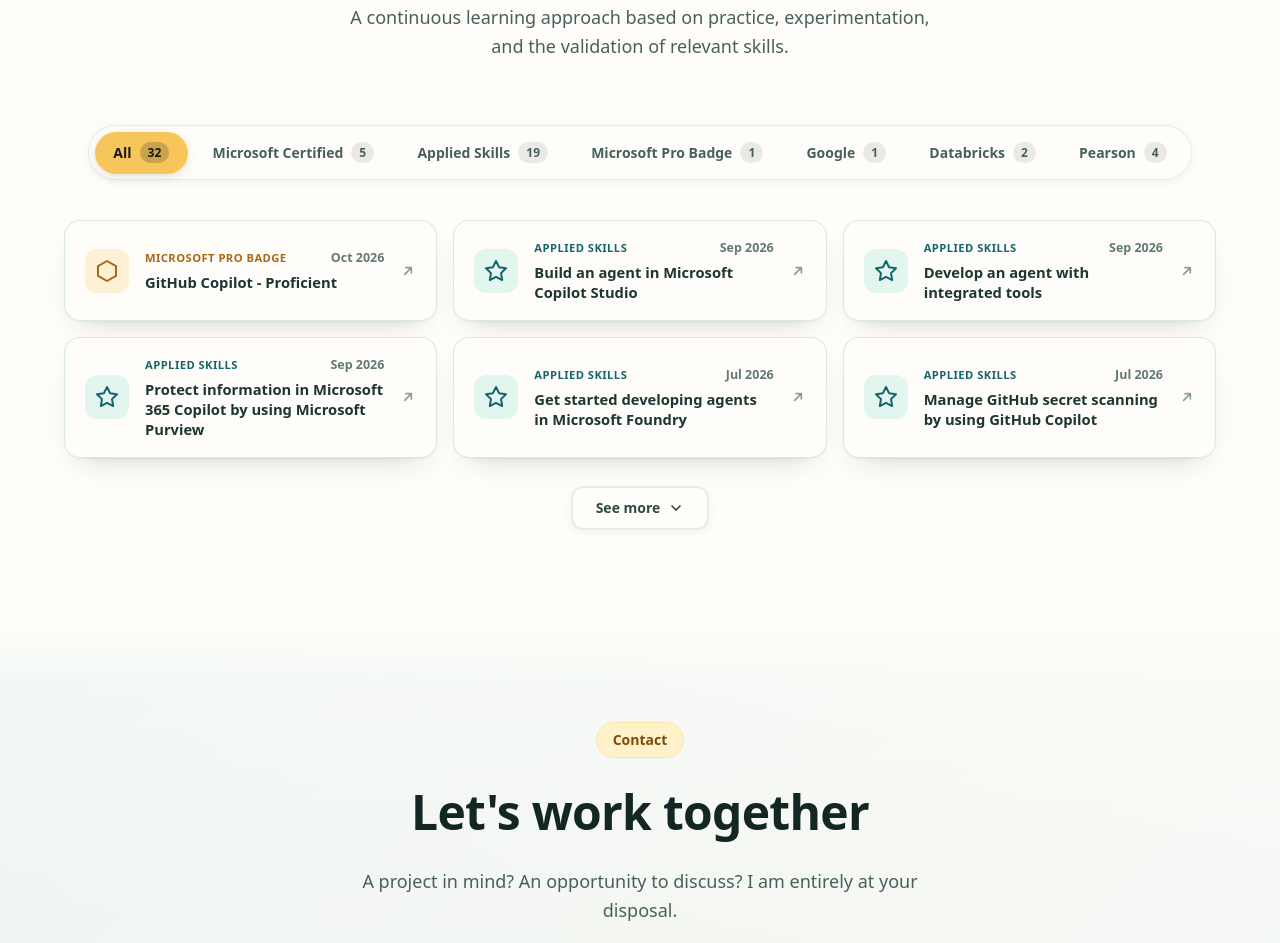
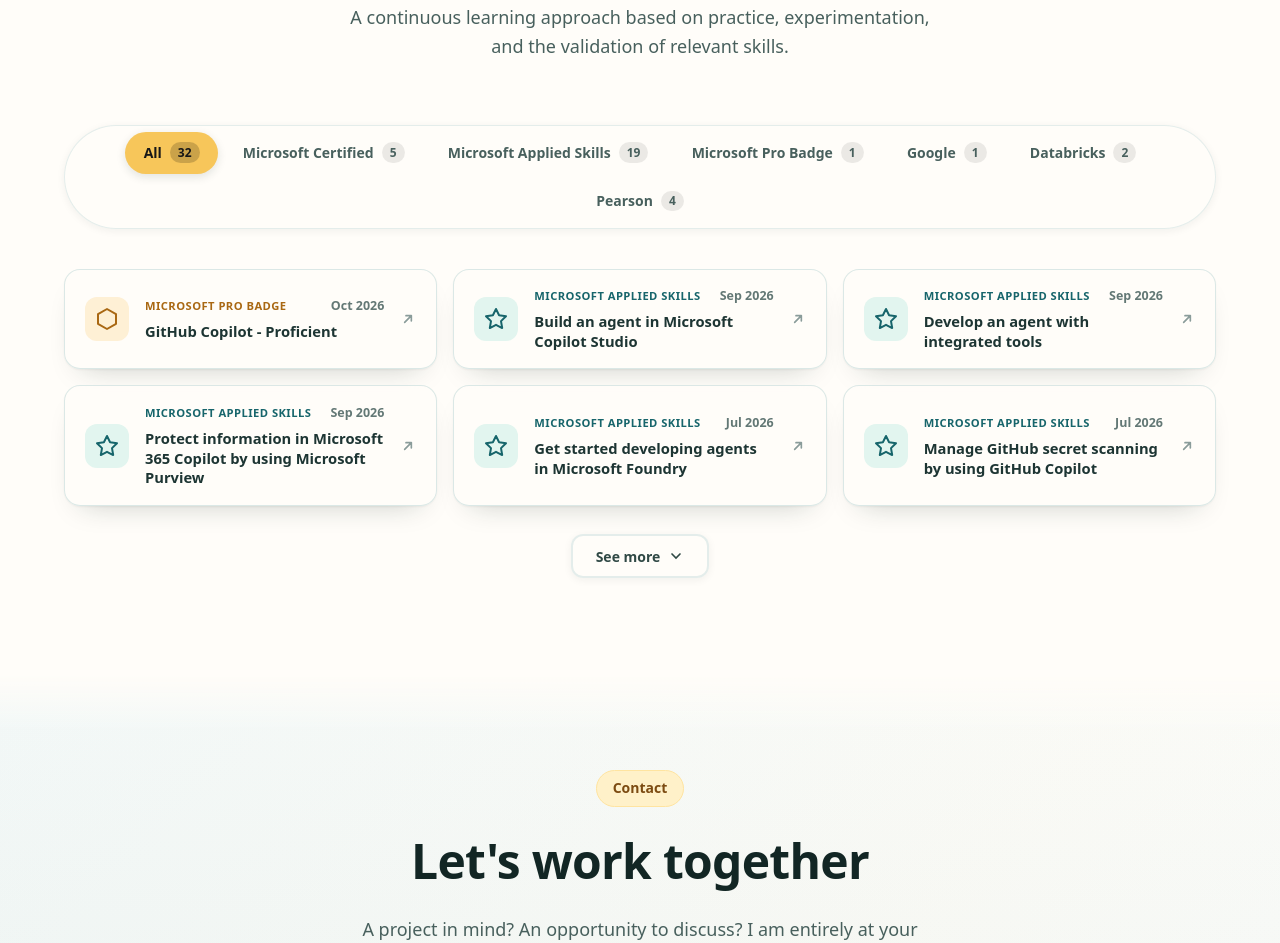
Before and after one commit to maxin-dac/maxin-dac.github.io, a plain HTML site: page index.html in a window 1280 px wide. Shown: the part 4776-5719 px from the top of the page. Drawn offline with Linux system fonts and the light colour scheme.

Commit message:
fix: update some references to include for clarity

```diff
--- a/index.html
+++ b/index.html
@@ -100,11 +100,7 @@ html[data-theme="dark"] {
     --gray-400: #78908C; --gray-500: #9BB0AB; --gray-600: #B7C8C3; --gray-700: #D0DEDA;
     --gray-800: #E0EBE7; --gray-900: #F3F8F5;
 }
-html[data-theme="dark"] body { background: #0e1f22; }
 html[data-theme="dark"] .dot-grid { opacity: 0.16; }
-html[data-theme="dark"] .navbar { background: rgba(16,34,37,0.55); }
-html[data-theme="dark"] .navbar.scrolled { background: rgba(16,34,37,0.85); }
-html[data-theme="dark"] .section-alt { background: rgba(10,30,35,0.52); border-color: rgba(114,196,185,0.10); }
 html[data-theme="dark"] .section-alt::before { background: linear-gradient(135deg, rgba(114,196,185,0.06) 0%, rgba(16,34,37,0) 100%); }
 html[data-theme="dark"] .tag { background: rgba(16,34,37,0.9); color: #F3F8F5; }
 html[data-theme="dark"] .profile-img { border-color: #102225; }
@@ -123,10 +119,10 @@ body {
     -webkit-font-smoothing: antialiased;
     -moz-osx-font-smoothing: grayscale;
 }
-.hero-title, .section-title, .project-header h3, .skill-card h3, .cert-card h3, .about-card h3 {
+.hero-title, .section-title, .project-header h3, .about-card h3 {
     letter-spacing: -0.015em;
 }
-.project-year, .cert-year, .tag, .section-tag, .hero-badge { font-family: inherit; }
+.project-year, .tag, .section-tag, .hero-badge { font-family: inherit; }
 .container { max-width: 1200px; margin: 0 auto; padding: 0 1.5rem; }
 ::selection { background: var(--yellow-400); color: #171717; }
 a:focus-visible, button:focus-visible, input:focus-visible, textarea:focus-visible { outline: 3px solid var(--yellow-500); outline-offset: 2px; border-radius: 4px; }
@@ -207,8 +203,8 @@ html[data-theme="dark"] .spotlight {
     background: radial-gradient(520px circle at var(--mx, 50%) var(--my, 50%), rgba(114, 196, 185, 0.14), transparent 70%);
 }
 
-.navbar { position: fixed; top: 0; left: 0; right: 0; z-index: 1000; background: rgba(255,253,249,0.65); backdrop-filter: blur(14px) saturate(1.6); -webkit-backdrop-filter: blur(14px) saturate(1.6); border-bottom: 1px solid var(--card-border); transition: var(--transition); }
-.navbar.scrolled { background: rgba(255,253,249,0.85); box-shadow: var(--shadow); }
+.navbar { position: fixed; top: 0; left: 0; right: 0; z-index: 1000; backdrop-filter: blur(14px) saturate(1.6); -webkit-backdrop-filter: blur(14px) saturate(1.6); border-bottom: 1px solid var(--card-border); transition: var(--transition); }
+.navbar.scrolled { box-shadow: var(--shadow); }
 .nav-content { display: flex; align-items: center; justify-content: space-between; height: 70px; gap: 1rem; }
 .logo { display: flex; align-items: center; gap: 0.75rem; text-decoration: none; color: var(--gray-900); font-weight: 700; font-size: 1.125rem; }
 .logo-mark { display: flex; }
@@ -615,8 +611,6 @@ html[data-theme="dark"] .icon-certified { background: rgba(56, 189, 248, 0.18);
 html[data-theme="dark"] .icon-applied { background: rgba(45, 212, 191, 0.18); color: #2dd4bf; }
 .icon-pro { background: rgba(245, 158, 11, 0.15); color: var(--yellow-700); }
 html[data-theme="dark"] .icon-pro { background: rgba(251, 191, 36, 0.2); color: #fbbf24; }
-.icon-other { background: rgba(168, 85, 247, 0.12); color: #9333ea; }
-html[data-theme="dark"] .icon-other { background: rgba(192, 132, 252, 0.18); color: #c084fc; }
 .icon-google { background: rgba(66, 133, 244, 0.12); color: #4285f4; }
 html[data-theme="dark"] .icon-google { background: rgba(138, 180, 248, 0.16); color: #8ab4f8; }
 .icon-databricks { background: rgba(255, 54, 33, 0.12); color: #ff3621; }
@@ -657,8 +651,6 @@ html[data-theme="dark"] .badge-certified { color: #38bdf8; }
 html[data-theme="dark"] .badge-applied { color: #2dd4bf; }
 .badge-pro { color: var(--yellow-700); }
 html[data-theme="dark"] .badge-pro { color: #fbbf24; }
-.badge-other { color: #9333ea; }
-html[data-theme="dark"] .badge-other { color: #c084fc; }
 
 .tile-date {
     font-size: 0.78rem;
@@ -767,8 +759,6 @@ body { background: var(--page-background); color: var(--text-primary); }
 .navbar { background: var(--nav-background); border-color: var(--border-subtle); }
 .navbar.scrolled { background: var(--nav-scrolled-background); }
 .section-alt { background: var(--section-background); border-color: var(--border-subtle); }
-html[data-theme="dark"] .navbar { background: var(--nav-background); }
-html[data-theme="dark"] .section-alt { background: var(--section-background); border-color: var(--border-subtle); }
 .section { scroll-margin-top: 5rem; }
 
 .about-card,
@@ -1654,7 +1644,7 @@ svg * {
                     <span class="tab-count">5</span>
                 </button>
                 <button class="cert-tab" data-filter="applied" role="tab" aria-selected="false">
-                    <span data-i18n="tab_applied">Applied Skills</span>
+                    <span data-i18n="tab_applied">Microsoft Applied Skills</span>
                     <span class="tab-count">19</span>
                 </button>
                 <button class="cert-tab" data-filter="pro" role="tab" aria-selected="false">
@@ -1775,14 +1765,14 @@ svg * {
                 </span>
             </a>
 
-            <!-- Applied Skills (19) -->
+            <!-- Microsoft Applied Skills (19) -->
             <a class="credential-tile fade-in" data-category="applied" href="https://learn.microsoft.com/api/credentials/share/en-us/MaximeNdacleu-3447/243DFDF8FE409476?sharingId=34F19E8BC9A183B8" target="_blank" rel="noopener">
                 <div class="tile-icon icon-applied" aria-hidden="true">
                     <svg viewBox="0 0 24 24" fill="none" stroke="currentColor" stroke-width="2" stroke-linecap="round" stroke-linejoin="round"><polygon points="12 2 15.09 8.26 22 9.27 17 14.14 18.18 21.02 12 17.77 5.82 21.02 7 14.14 2 9.27 8.91 8.26 12 2"/></svg>
                 </div>
                 <div class="tile-content">
                     <div class="tile-meta">
-                        <span class="tile-badge badge-applied">Applied Skills</span>
+                        <span class="tile-badge badge-applied">Microsoft Applied Skills</span>
                         <span class="tile-date" data-i18n="c2_y1">Sep 2026</span>
                     </div>
                     <div class="tile-title" data-i18n="c2_n1">Créer un agent dans Microsoft Copilot Studio</div>
@@ -1798,7 +1788,7 @@ svg * {
                 </div>
                 <div class="tile-content">
                     <div class="tile-meta">
-                        <span class="tile-badge badge-applied">Applied Skills</span>
+                        <span class="tile-badge badge-applied">Microsoft Applied Skills</span>
                         <span class="tile-date" data-i18n="c2_y2">Sep 2026</span>
                     </div>
                     <div class="tile-title" data-i18n="c2_n2">Développer un agent avec des outils intégrés</div>
@@ -1814,7 +1804,7 @@ svg * {
                 </div>
                 <div class="tile-content">
                     <div class="tile-meta">
-                        <span class="tile-badge badge-applied">Applied Skills</span>
+                        <span class="tile-badge badge-applied">Microsoft Applied Skills</span>
                         <span class="tile-date" data-i18n="c2_y3">Juil 2026</span>
                     </div>
                     <div class="tile-title" data-i18n="c2_n3">Commencer à développer des agents dans Microsoft Foundry</div>
@@ -1830,7 +1820,7 @@ svg * {
                 </div>
                 <div class="tile-content">
                     <div class="tile-meta">
-                        <span class="tile-badge badge-applied">Applied Skills</span>
+                        <span class="tile-badge badge-applied">Microsoft Applied Skills</span>
                         <span class="tile-date" data-i18n="c2_y4">Déc 2025</span>
                     </div>
                     <div class="tile-title" data-i18n="c2_n4">Mettre en œuvre une solution d'intelligence en temps réel avec Microsoft Fabric</div>
@@ -1846,7 +1836,7 @@ svg * {
                 </div>
                 <div class="tile-content">
                     <div class="tile-meta">
-                        <span class="tile-badge badge-applied">Applied Skills</span>
+                        <span class="tile-badge badge-applied">Microsoft Applied Skills</span>
                         <span class="tile-date" data-i18n="c2_y5">Déc 2025</span>
                     </div>
                     <div class="tile-title" data-i18n="c2_n5">Rationaliser les flux de travail métier avec la conversation IA</div>
@@ -1862,7 +1852,7 @@ svg * {
                 </div>
                 <div class="tile-content">
                     <div class="tile-meta">
-                        <span class="tile-badge badge-applied">Applied Skills</span>
+                        <span class="tile-badge badge-applied">Microsoft Applied Skills</span>
                         <span class="tile-date" data-i18n="c2_y6">Nov 2025</span>
                     </div>
                     <div class="tile-title" data-i18n="c2_n6">Générer des rapports avec des agents de recherche IA</div>
@@ -1878,7 +1868,7 @@ svg * {
                 </div>
                 <div class="tile-content">
                     <div class="tile-meta">
-                        <span class="tile-badge badge-applied">Applied Skills</span>
+                        <span class="tile-badge badge-applied">Microsoft Applied Skills</span>
                         <span class="tile-date" data-i18n="c2_y1_m">Sep 2026</span>
                     </div>
                     <div class="tile-title" data-i18n="c2_m1">Protéger les informations dans Microsoft 365 Copilot avec Microsoft Purview</div>
@@ -1894,7 +1884,7 @@ svg * {
                 </div>
                 <div class="tile-content">
                     <div class="tile-meta">
-                        <span class="tile-badge badge-applied">Applied Skills</span>
+                        <span class="tile-badge badge-applied">Microsoft Applied Skills</span>
                         <span class="tile-date" data-i18n="c2_y2_m">Juil 2026</span>
                     </div>
                     <div class="tile-title" data-i18n="c2_m2">Gérer l'analyse des secrets GitHub avec GitHub Copilot</div>
@@ -1910,7 +1900,7 @@ svg * {
                 </div>
                 <div class="tile-content">
                     <div class="tile-meta">
-                        <span class="tile-badge badge-applied">Applied Skills</span>
+                        <span class="tile-badge badge-applied">Microsoft Applied Skills</span>
                         <span class="tile-date" data-i18n="c2_y3_m">Juil 2026</span>
                     </div>
                     <div class="tile-title" data-i18n="c2_m3">Résoudre les problèmes GitHub avec GitHub Copilot</div>
@@ -1926,7 +1916,7 @@ svg * {
                 </div>
                 <div class="tile-content">
                     <div class="tile-meta">
-                        <span class="tile-badge badge-applied">Applied Skills</span>
+                        <span class="tile-badge badge-applied">Microsoft Applied Skills</span>
                         <span class="tile-date" data-i18n="c2_y4_m">Déc 2025</span>
                     </div>
                     <div class="tile-title" data-i18n="c2_m4">Accélérer le développement assisté par l'IA avec GitHub Copilot</div>
@@ -1942,7 +1932,7 @@ svg * {
                 </div>
                 <div class="tile-content">
                     <div class="tile-meta">
-                        <span class="tile-badge badge-applied">Applied Skills</span>
+                        <span class="tile-badge badge-applied">Microsoft Applied Skills</span>
                         <span class="tile-date" data-i18n="c2_y5_m">Déc 2025</span>
                     </div>
                     <div class="tile-title" data-i18n="c2_m5">Sécuriser les services et charges de travail Azure avec Microsoft Defender for Cloud</div>
@@ -1958,7 +1948,7 @@ svg * {
                 </div>
                 <div class="tile-content">
                     <div class="tile-meta">
-                        <span class="tile-badge badge-applied">Applied Skills</span>
+                        <span class="tile-badge badge-applied">Microsoft Applied Skills</span>
                         <span class="tile-date" data-i18n="c2_y6_m">Déc 2025</span>
                     </div>
                     <div class="tile-title" data-i18n="c2_m6">Sécuriser le stockage pour Azure Files et Azure Blob Storage</div>
@@ -1974,7 +1964,7 @@ svg * {
                 </div>
                 <div class="tile-content">
                     <div class="tile-meta">
-                        <span class="tile-badge badge-applied">Applied Skills</span>
+                        <span class="tile-badge badge-applied">Microsoft Applied Skills</span>
                         <span class="tile-date" data-i18n="c2_y7_m">Déc 2025</span>
                     </div>
                     <div class="tile-title" data-i18n="c2_m7">Sécuriser les solutions d'IA dans le cloud</div>
@@ -1990,7 +1980,7 @@ svg * {
                 </div>
                 <div class="tile-content">
                     <div class="tile-meta">
-                        <span class="tile-badge badge-applied">Applied Skills</span>
+                        <span class="tile-badge badge-applied">Microsoft Applied Skills</span>
                         <span class="tile-date" data-i18n="c2_y8_m">Déc 2025</span>
                     </div>
                     <div class="tile-title" data-i18n="c2_m8">Démarrer avec les tâches de sécurité et de surveillance du cloud</div>
@@ -2006,7 +1996,7 @@ svg * {
                 </div>
                 <div class="tile-content">
                     <div class="tile-meta">
-                        <span class="tile-badge badge-applied">Applied Skills</span>
+                        <span class="tile-badge badge-applied">Microsoft Applied Skills</span>
                         <span class="tile-date" data-i18n="c2_y9_m">Déc 2025</span>
                     </div>
                     <div class="tile-title" data-i18n="c2_m9">Mettre en œuvre la rétention, eDiscovery et la conformité des communications dans Microsoft Purview</div>
@@ -2022,7 +2012,7 @@ svg * {
                 </div>
                 <div class="tile-content">
                     <div class="tile-meta">
-                        <span class="tile-badge badge-applied">Applied Skills</span>
+                        <span class="tile-badge badge-applied">Microsoft Applied Skills</span>
                         <span class="tile-date" data-i18n="c2_y10_m">Déc 2025</span>
                     </div>
                     <div class="tile-title" data-i18n="c2_m10">Mettre en œuvre la protection des informations et DLP avec Microsoft Purview</div>
@@ -2038,7 +2028,7 @@ svg * {
                 </div>
                 <div class="tile-content">
                     <div class="tile-meta">
-                        <span class="tile-badge badge-applied">Applied Skills</span>
+                        <span class="tile-badge badge-applied">Microsoft Applied Skills</span>
                         <span class="tile-date" data-i18n="c2_y11_m">Déc 2025</span>
                     </div>
                     <div class="tile-title" data-i18n="c2_m11">Déployer et configurer Azure Monitor</div>
@@ -2054,7 +2044,7 @@ svg * {
                 </div>
                 <div class="tile-content">
                     <div class="tile-meta">
-                        <span class="tile-badge badge-applied">Applied Skills</span>
+                        <span class="tile-badge badge-applied">Microsoft Applied Skills</span>
                         <span class="tile-date" data-i18n="c2_y12_m">Déc 2025</span>
                     </div>
                     <div class="tile-title" data-i18n="c2_m12">Démarrer avec les tâches de gestion Azure</div>
@@ -2070,7 +2060,7 @@ svg * {
                 </div>
                 <div class="tile-content">
                     <div class="tile-meta">
-                        <span class="tile-badge badge-applied">Applied Skills</span>
+                        <span class="tile-badge badge-applied">Microsoft Applied Skills</span>
                         <span class="tile-date" data-i18n="c2_y13_m">Déc 2025</span>
                     </div>
                     <div class="tile-title" data-i18n="c2_m13">Démarrer avec les identités et l'accès via Microsoft Entra</div>
@@ -2329,21 +2319,19 @@ const I18N = {
         btn_see_more: "Voir plus", btn_collapse: "Réduire",
         cert_tag: "Apprentissage & pratique", cert_title: "Développer, expérimenter, approfondir",
         cert_sub: "Une démarche d’apprentissage continu fondée sur la pratique, l’expérimentation et la validation de compétences pertinentes.",
-        tab_all: "Tous", tab_certified: "Microsoft Certified", tab_applied: "Applied Skills", tab_pro: "Microsoft Pro Badge", tab_google: "Google", tab_databricks: "Databricks", tab_pearson: "Pearson", badge_other: "Certification",
+        tab_all: "Tous", tab_certified: "Microsoft Certified", tab_applied: "Microsoft Applied Skills", tab_pro: "Microsoft Pro Badge", tab_google: "Google", tab_databricks: "Databricks", tab_pearson: "Pearson",
         c5_y1: "Novembre 2025", c5_y2: "Novembre 2025",
         c1_n1: "SC-900 : Security, Compliance & Identity", c1_y1: "Mai 2021",
         c1_n2: "AI-901 : Notions de base de l'IA Azure", c1_y2: "Mar 2021",
         c1_n3: "DP-900 : Principes de base des données Azure", c1_y3: "Jan 2021",
         c1_n4: "PL-900 : Notions fondamentales de Power Platform", c1_y4: "Oct 2020",
         c1_n5: "AZ-900 : Principes de base d'Azure", c1_y5: "Sept 2020",
-        c2_t: "Applied Skills",
         c2_n1: "Créer un agent dans Microsoft Copilot Studio", c2_y1: "Sep 2026",
         c2_n2: "Développer un agent avec des outils intégrés", c2_y2: "Sep 2026",
         c2_n3: "Commencer à développer des agents dans Microsoft Foundry", c2_y3: "Juil 2026",
         c2_n4: "Mettre en œuvre une solution d'intelligence en temps réel avec Microsoft Fabric", c2_y4: "Déc 2025",
         c2_n5: "Rationaliser les flux de travail métier avec la conversation IA", c2_y5: "Déc 2025",
         c2_n6: "Générer des rapports avec des agents de recherche IA", c2_y6: "Nov 2025",
-        c2_more: "13 autres applied skills",
         c2_m1: "Protéger les informations dans Microsoft 365 Copilot avec Microsoft Purview", c2_y1_m: "Sep 2026",
         c2_m2: "Gérer l'analyse des secrets GitHub avec GitHub Copilot", c2_y2_m: "Juil 2026",
         c2_m3: "Résoudre les problèmes GitHub avec GitHub Copilot", c2_y3_m: "Juil 2026",
@@ -2434,21 +2422,19 @@ const I18N = {
         btn_see_more: "See more", btn_collapse: "Collapse",
         cert_tag: "Learning and practice", cert_title: "Develop, experiment, deepen",
         cert_sub: "A continuous learning approach based on practice, experimentation, and the validation of relevant skills.",
-        tab_all: "All", tab_certified: "Microsoft Certified", tab_applied: "Applied Skills", tab_pro: "Microsoft Pro Badge", tab_google: "Google", tab_databricks: "Databricks", tab_pearson: "Pearson", badge_other: "Certification",
+        tab_all: "All", tab_certified: "Microsoft Certified", tab_applied: "Microsoft Applied Skills", tab_pro: "Microsoft Pro Badge", tab_google: "Google", tab_databricks: "Databricks", tab_pearson: "Pearson",
         c5_y1: "November 2025", c5_y2: "November 2025",
         c1_n1: "SC-900: Security, Compliance & Identity", c1_y1: "May 2021",
         c1_n2: "AI-901: Azure AI Fundamentals", c1_y2: "Mar 2021",
         c1_n3: "DP-900: Azure Data Fundamentals", c1_y3: "Jan 2021",
         c1_n4: "PL-900: Power Platform Fundamentals", c1_y4: "Oct 2020",
         c1_n5: "AZ-900: Azure Fundamentals", c1_y5: "Sep 2020",
-        c2_t: "Applied Skills",
         c2_n1: "Build an agent in Microsoft Copilot Studio", c2_y1: "Sep 2026",
         c2_n2: "Develop an agent with integrated tools", c2_y2: "Sep 2026",
         c2_n3: "Get started developing agents in Microsoft Foundry", c2_y3: "Jul 2026",
         c2_n4: "Implement a Real-Time Intelligence solution with Microsoft Fabric", c2_y4: "Dec 2025",
         c2_n5: "Streamline business workflows with AI chat", c2_y5: "Dec 2025",
         c2_n6: "Generate reports with AI research agents", c2_y6: "Nov 2025",
-        c2_more: "13 more applied skills",
         c2_m1: "Protect information in Microsoft 365 Copilot by using Microsoft Purview", c2_y1_m: "Sep 2026",
         c2_m2: "Manage GitHub secret scanning by using GitHub Copilot", c2_y2_m: "Jul 2026",
         c2_m3: "Resolve GitHub issues by using GitHub Copilot", c2_y3_m: "Jul 2026",
```
